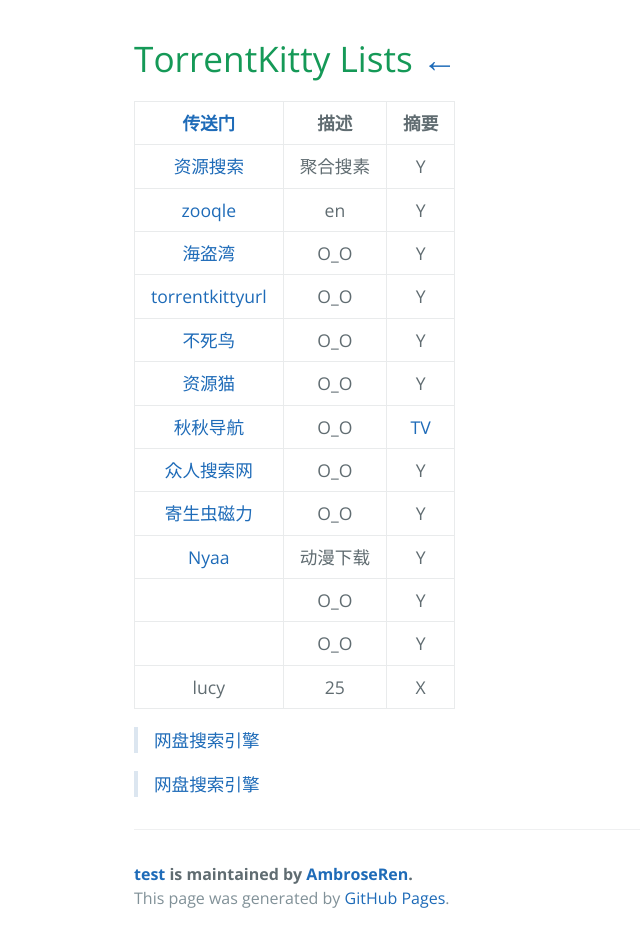
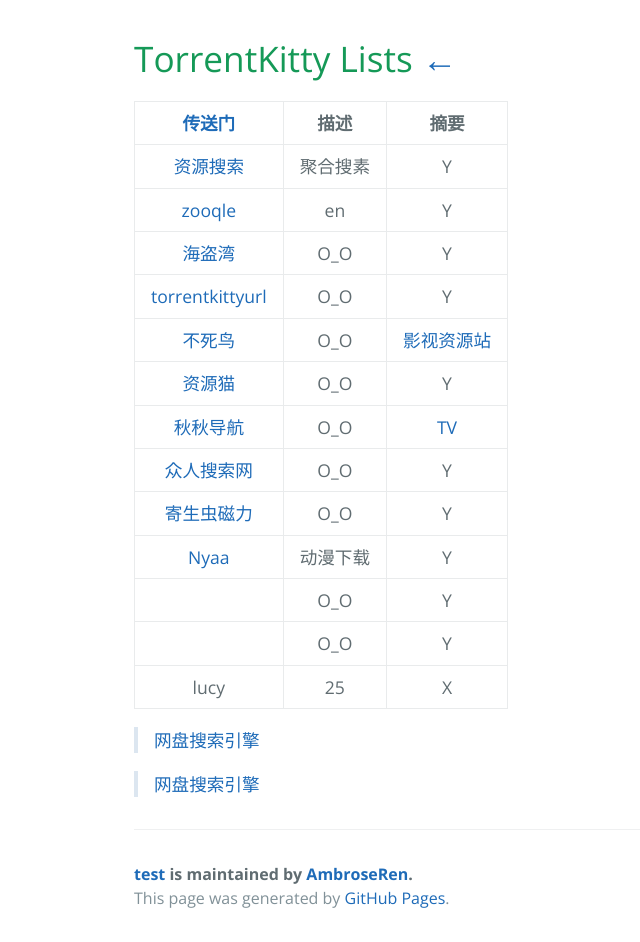
Before and after one commit to AmbroseRen/test, a Jekyll site: the page built from Data/TorrentKitty.md, in a window 1280 px wide. Shown: the whole page, without its empty margins (90-730 px from the left). Built offline with Jekyll 4.4.1, drawn with Linux system fonts in a browser that asks for light colours; our own code applies the rules of GitHub Pages for plain Markdown files; the repository's description, which GitHub fills in, is left out.

Commit message:
Update TorrentKitty.md

```diff
--- a/Data/TorrentKitty.md
+++ b/Data/TorrentKitty.md
@@ -6,7 +6,7 @@
 | [zooqle](https://zooqle.com/) | en | Y |
 | [海盗湾](https://thepiratebay.org/index.html) | O_O | Y |
 | [torrentkittyurl](http://torrentkittyurl.com/tk/) | O_O | Y |
-| [不死鸟](https://iao.su/) | O_O | Y |
+| [不死鸟](https://iao.su/) | O_O | [影视资源站](https://iao.su/531/) |
 | [资源猫](https://www.ziyuanm.com/) | O_O | Y |
 | [秋秋导航](https://www.39qq.com/) | O_O | [TV](https://www.39qq.com/xxyl/icantv.html) |
 | [众人搜索网](http://wangpan.renrensousuo.com/) | O_O | Y |
```
